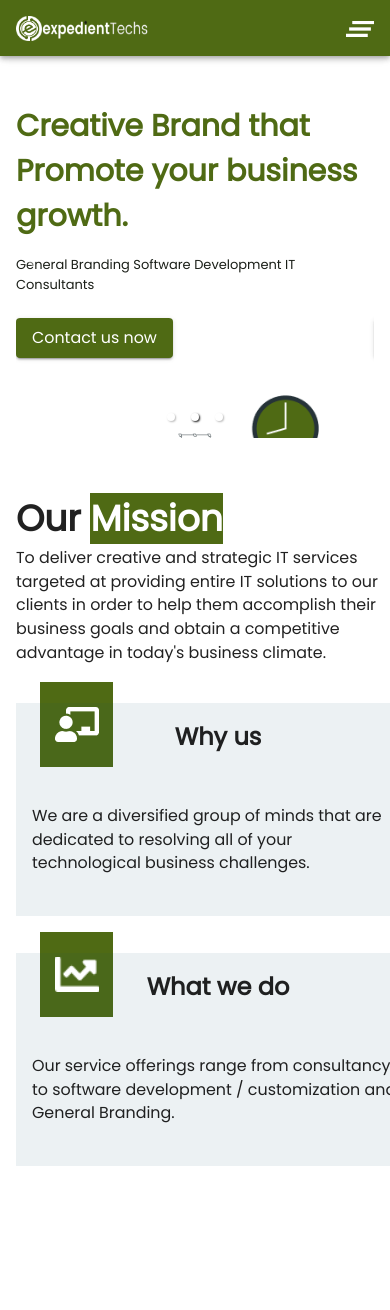
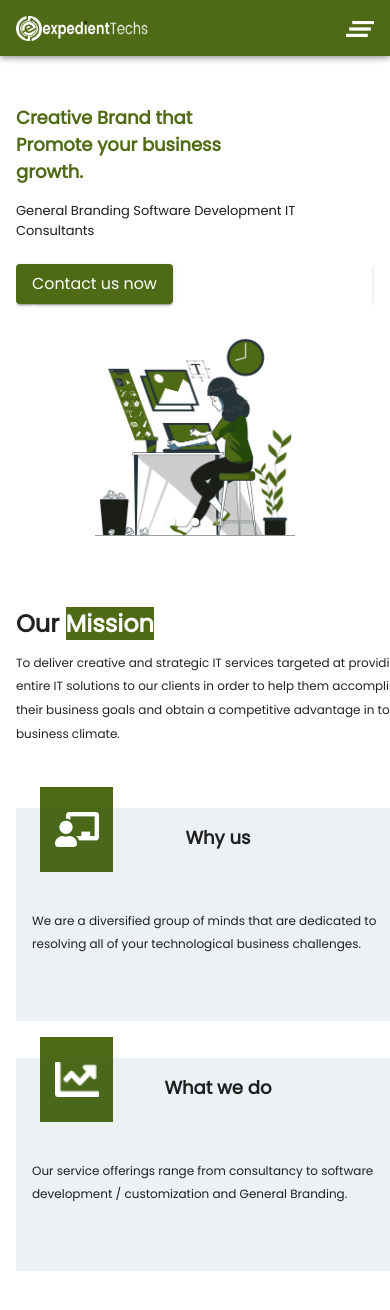
Before and after one commit to marwacoder/expedient-tech, a Next.js app: page / in a window 390 px wide. Shown: the top 1310 px of the page. Before the commit the page ends 1246 px from the top, so only its background shows below. Built offline with nearby package versions, Linux system fonts and the light colour scheme.

Commit message:
responsive start

```diff
--- a/component/carousel/index.tsx
+++ b/component/carousel/index.tsx
@@ -1,13 +1,23 @@
 import React from 'react';
 import Image from 'next/image';
+import { useTheme } from '@mui/material/styles';
 import 'react-responsive-carousel/lib/styles/carousel.min.css';
 import { Carousel } from 'react-responsive-carousel';
 
 
-import { Box, Typography, Button, Grid, Container } from '../mui';
+import { Box, Typography, Button, Grid, Container, useMediaQuery } from '../mui';
 
 
 export default function CarouselComponent(): JSX.Element {
+
+
+  const theme = useTheme();
+  const md = useMediaQuery(theme.breakpoints.only('md'));
+  const xs = useMediaQuery(theme.breakpoints.only('xs'));
+  const sm = useMediaQuery(theme.breakpoints.only('sm'));
+
+
+
   return (
     <Container maxWidth='md'>
       <Carousel
@@ -17,28 +27,28 @@ export default function CarouselComponent(): JSX.Element {
         autoPlay
         showThumbs={false}
         showStatus={false}
-        dynamicHeight={true}
+        dynamicHeight={false}
       >
         <Grid container spacing={2}>
           <Grid item xs={12} sm={6}>
             <Box textAlign="left" mt={3}>
               <Typography
                 color="primary.main"
-                fontSize={'30px'}
+                fontSize={xs ? '18px' : sm ? '22px': md ? '30px' : '34px'}
                 fontWeight="bold"
               >
                 Deploying software to
               </Typography>
               <Typography
                 color="primary.main"
-                fontSize={'30px'}
+                fontSize={xs ? '18px' : sm ? '22px': md ? '30px' : '34px'}
                 fontWeight="bold"
               >
                 Promote your business
               </Typography>
               <Typography
                 color="primary.main"
-                fontSize={'30px'}
+                fontSize={xs ? '18px' : sm ? '22px': md ? '30px' : '34px'}
                 fontWeight="bold"
               >
                 growth.
@@ -55,7 +65,9 @@ export default function CarouselComponent(): JSX.Element {
           </Grid>
           <Grid item xs={12} sm={6}>
             <Box mt={2}>
-              <Image src='/pictures/Group1.png' width={500} height={500} alt="first" />
+              <Image src='/pictures/Group1.png'
+              width={xs ? 200 : sm ? 300: md ? 400 : 500} height={xs ? 200 : sm ? 300: md ? 400 : 500}
+               alt="first" />
             </Box>
           </Grid>
         </Grid>
@@ -64,21 +76,21 @@ export default function CarouselComponent(): JSX.Element {
             <Box textAlign="left" mt={3}>
               <Typography
                 color="primary.main"
-                fontSize={'30px'}
+                fontSize={xs ? '18px' : sm ? '22px': md ? '30px' : '34px'}
                 fontWeight="bold"
               >
                 Creative Brand that
               </Typography>
               <Typography
                 color="primary.main"
-                fontSize={'30px'}
+                fontSize={xs ? '18px' : sm ? '22px': md ? '30px' : '34px'}
                 fontWeight="bold"
               >
                 Promote your business
               </Typography>
               <Typography
                 color="primary.main"
-                fontSize={'30px'}
+                fontSize={xs ? '18px' : sm ? '22px': md ? '30px' : '34px'}
                 fontWeight="bold"
               >
                 growth.
@@ -95,7 +107,9 @@ export default function CarouselComponent(): JSX.Element {
           </Grid>
           <Grid item xs={12} sm={6}>
             <Box mt={2}>
-              <Image src='/pictures/Group2.png' width={500} height={500} alt="second" />
+              <Image src='/pictures/Group2.png'
+              width={xs ? 200 : sm ? 300: md ? 400 : 500} height={xs ? 200 : sm ? 300: md ? 400 : 500}
+               alt="second" />
             </Box>
           </Grid>
         </Grid>
@@ -104,21 +118,21 @@ export default function CarouselComponent(): JSX.Element {
             <Box textAlign="left" mt={3}>
               <Typography
                 color="primary.main"
-                fontSize={'30px'}
+                fontSize={xs ? '18px' : sm ? '22px': md ? '30px' : '34px'}
                 fontWeight="bold"
               >
                 Technical Consult that
               </Typography>
               <Typography
                 color="primary.main"
-                fontSize={'30px'}
+                fontSize={xs ? '18px' : sm ? '22px': md ? '30px' : '34px'}
                 fontWeight="bold"
               >
                 Promote your business
               </Typography>
               <Typography
                 color="primary.main"
-                fontSize={'30px'}
+                fontSize={xs ? '18px' : sm ? '22px': md ? '30px' : '34px'}
                 fontWeight="bold"
               >
                 growth.
@@ -135,7 +149,9 @@ export default function CarouselComponent(): JSX.Element {
           </Grid>
           <Grid item xs={12} sm={6}>
             <Box mt={2}>
-              <Image src='/pictures/Group1.png' width={500} height={500} alt="second" />
+              <Image src='/pictures/Group3.png'
+              width={xs ? 200 : sm ? 300: md ? 400 : 500} height={xs ? 200 : sm ? 300: md ? 400 : 500}
+               alt="third" />
             </Box>
           </Grid>
         </Grid>
@@ -151,7 +167,7 @@ export default function CarouselComponent(): JSX.Element {
             <Box>
               <Typography
                 lineHeight={'54px'}
-                fontSize={'36px'}
+                fontSize={xs ? '24px' : sm ? '26px': md ? '36px' : '40px'}
                 fontWeight="bold"
               >
                 Our{' '}
@@ -160,12 +176,11 @@ export default function CarouselComponent(): JSX.Element {
                 </Box>{' '}
               </Typography>
               <Typography
-
                 height={'120px'}
                 width={'413px'}
                 lineHeight={'23.85px'}
                 fontWeight={300}
-                fontSize={15.9}
+                fontSize={xs ? '12px' : sm ? '26px': md ? '15.9px' : '20px'}
               >
                 To deliver creative and strategic IT services targeted at
                 providing entire IT solutions to our clients in order to help
@@ -206,7 +221,7 @@ export default function CarouselComponent(): JSX.Element {
                       width="149px"
                       height="45px"
                       fontWeight={600}
-                      fontSize={'24px'}
+                      fontSize={xs ? '18px' : sm ? '18px': md ? '20px' : '24px'}
                     >
                       Why us
                     </Typography>
@@ -217,7 +232,7 @@ export default function CarouselComponent(): JSX.Element {
                     lineHeight={'23.85px'}
                     width="368px"
                     height={'72px'}
-                    fontSize={'15.9px'}
+                    fontSize={xs ? '12px' : sm ? '26px': md ? '15.9px' : '20px'}
                   >
                     We are a diversified group of minds that are dedicated to
                     resolving all of your technological business challenges.
@@ -256,7 +271,7 @@ export default function CarouselComponent(): JSX.Element {
                       width="149px"
                       height="45px"
                       fontWeight={600}
-                      fontSize={'24px'}
+                      fontSize={xs ? '18px' : sm ? '18px': md ? '20px' : '24px'}
                     >
                       What we do
                     </Typography>
@@ -267,7 +282,7 @@ export default function CarouselComponent(): JSX.Element {
                     lineHeight={'23.85px'}
                     width="368px"
                     height={'72px'}
-                    fontSize={'15.9px'}
+                    fontSize={xs ? '12px' : sm ? '26px': md ? '15.9px' : '20px'}
                   >
                     Our service offerings range from consultancy to software
                     development / customization and General Branding.
--- a/component/mui/index.tsx
+++ b/component/mui/index.tsx
@@ -1,4 +1,4 @@
-import {AppBar, Box, Toolbar, IconButton, Typography,Hidden,
+import {AppBar, Box, Toolbar, IconButton, Typography,Hidden, useMediaQuery,
     Menu, Container, Avatar, Button, Tooltip, MenuItem, Divider,Grid,
 } from '@mui/material'
 
@@ -7,7 +7,7 @@ import {Menu as MenuIcon, Facebook as FacebookIcon, Home as HomeIcon,
 } from '@mui/icons-material'
 
 
-export { AppBar, Box, Toolbar, IconButton, Typography,Hidden,Grid,
+export { AppBar, Box, Toolbar, IconButton, Typography,Hidden,Grid,useMediaQuery,
     Menu, Container, Avatar, Button, Tooltip, MenuItem,Divider,CloseIcon,
     MenuIcon, FacebookIcon, InstagramIcon, LinkedInIcon, HomeIcon
 }
--- a/styles/theme.tsx
+++ b/styles/theme.tsx
@@ -8,7 +8,8 @@ let theme = createTheme({
         fontFamily: 'Poppins',
         button: {
             textTransform: "none"
-          }
+          },
+
       },
       components: {
         MuiCssBaseline: {
```
